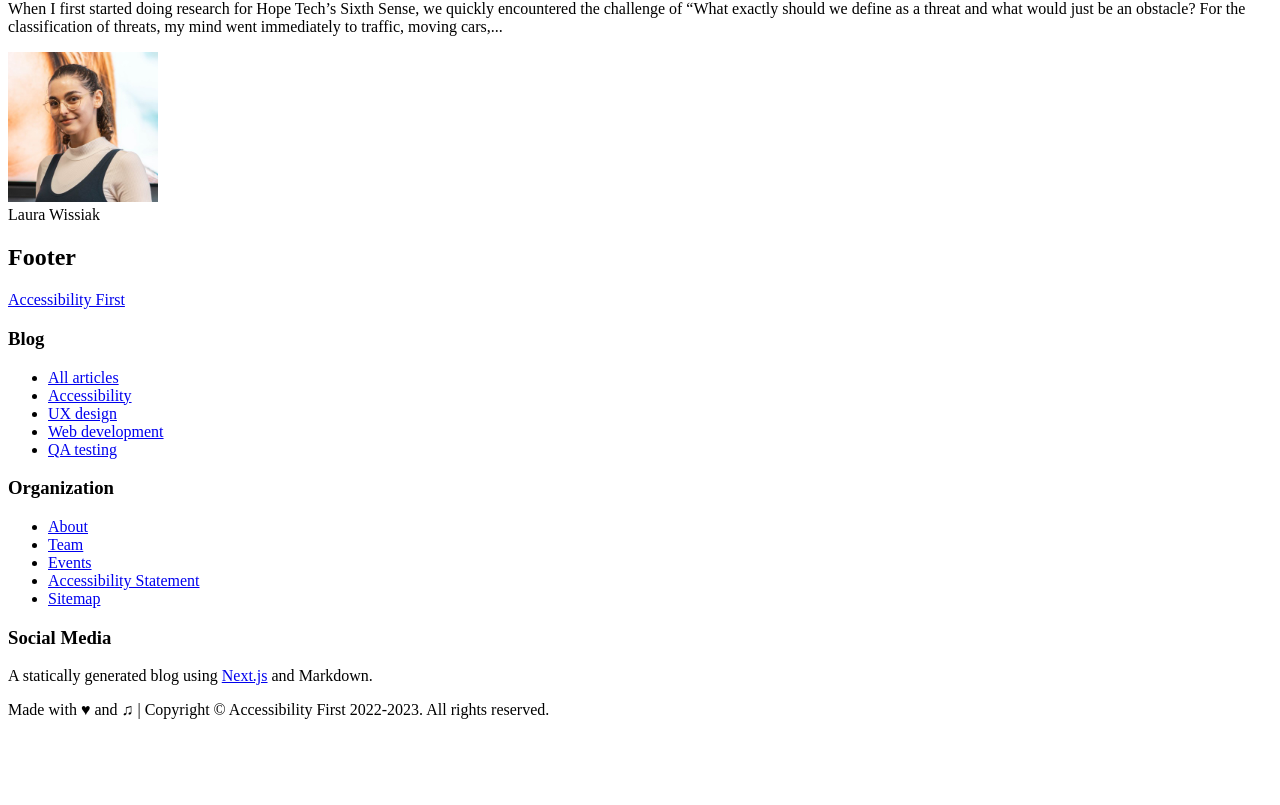
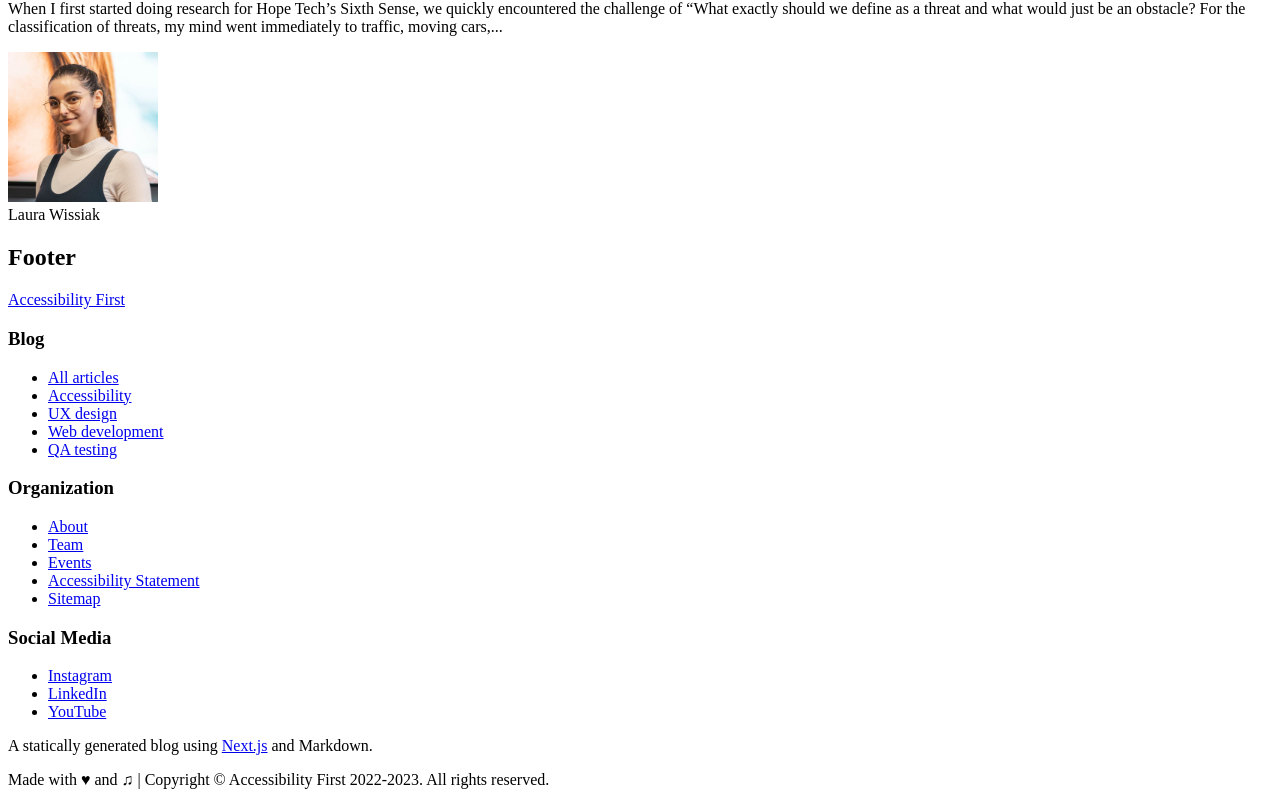
Before and after one commit to YuriDevAT/accessibility-first, a Next.js app: page / in a window 1280 px wide. Shown: the part 2771-3576 px from the top of the page. Before the commit the page ends 3506 px from the top, so only its background shows below. Built offline with nearby package versions, Linux system fonts and the light colour scheme.

Commit message:
add social media links

```diff
--- a/components/footer.tsx
+++ b/components/footer.tsx
@@ -76,7 +76,22 @@ const Footer = () => {
             </div>
             <div className="xs:ml-4 sm:mx-auto">
               <h3 className="font-semibold m-0 uppercase">Social Media</h3>
-              <ul className="mt-2">
+              <ul className="mt-2 underline">
+                <li>
+                  <a href="https://www.instagram.com/accessibilityfirst/" className="block py-1">
+                    Instagram
+                  </a>
+                </li>
+                <li>
+                  <a href="https://www.instagram.com/accessibilityfirst/" className="block py-1">
+                    LinkedIn
+                  </a>
+                </li>
+                <li>
+                  <a href="https://www.youtube.com/@accessibilityfirst" className="block py-1">
+                    YouTube
+                  </a>
+                </li>
               </ul>
             </div>
           </div>
```
